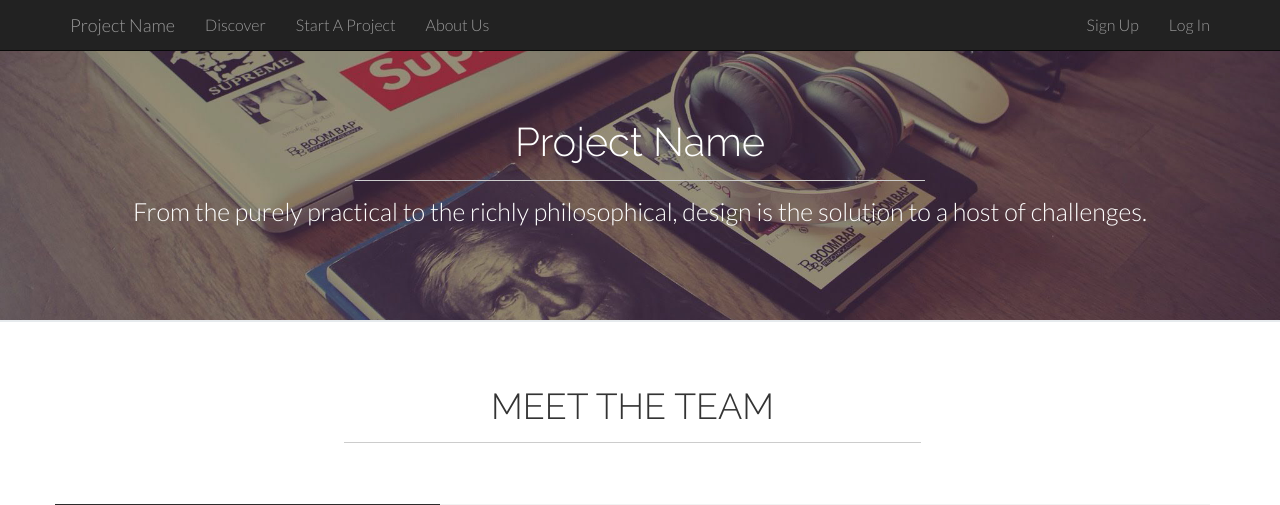
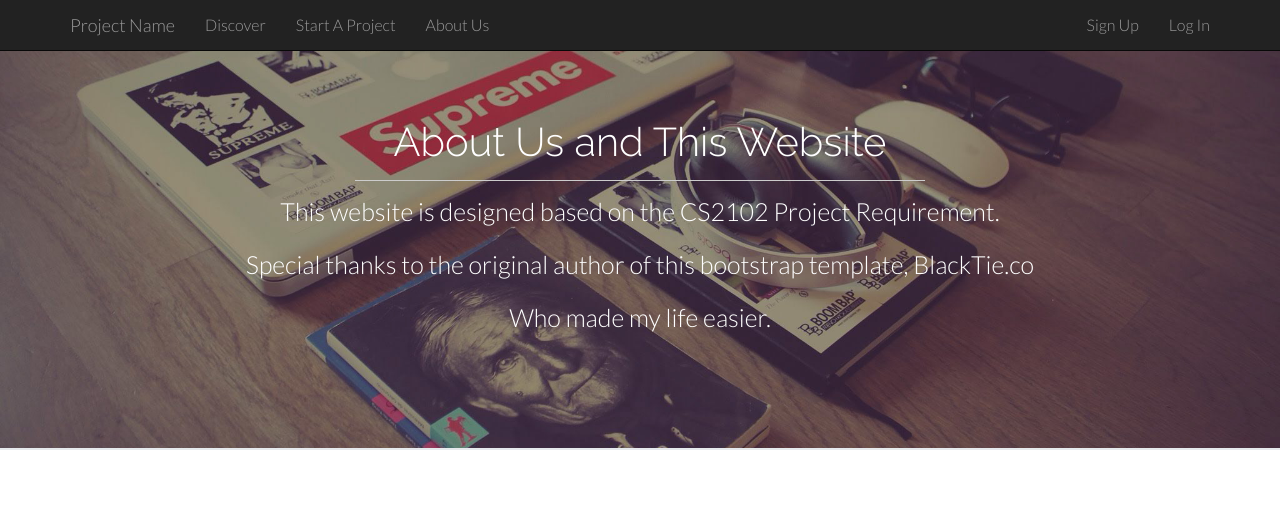
Before and after one commit to CS2102-AY1617/project-crowd-funding, a PHP site: page /aboutus.php in a window 1280 px wide. Shown: the top 505 px of the page. Run offline with PHP 8.4, Linux system fonts and the light colour scheme.

Commit message:
aboutus front end complete

```diff
--- a/src/aboutus.php
+++ b/src/aboutus.php
@@ -36,9 +36,12 @@
     <!-- ==== SECTION DIVIDER3 -->
     <section class="section-divider textdivider divider3">
         <div class="container">
-            <h1>Project Name</h1>
+            <h1>About Us and This Website</h1>
             <hr>
-            <p>From the purely practical to the richly philosophical, design is the solution to a host of challenges.</p>
+            <p>This website is designed based on the CS2102 Project Requirement.</p>
+            <p>Special thanks to the original author of this bootstrap template, BlackTie.co</p>
+            <p>Who made my life easier.</p>
+            <br>
         </div><!-- container -->
     </section><!-- section -->
 
```
